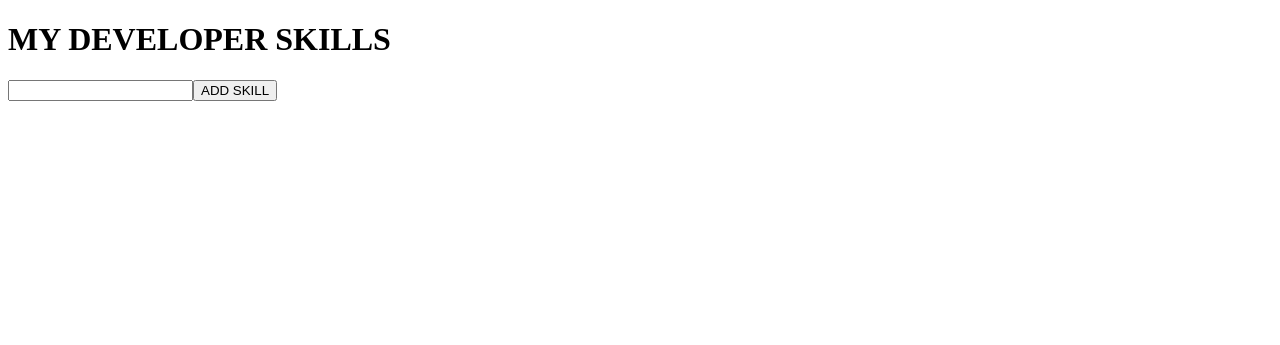
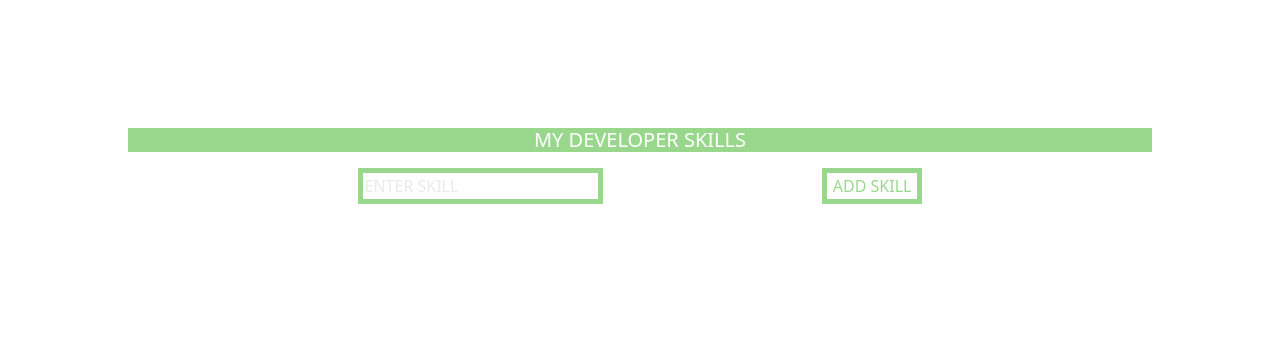
Before and after one commit to maikalangi/dev-skills-lab, a plain HTML site: page index.html in a window 1280 px wide. Drawn offline with nearby package versions, Linux system fonts and the light colour scheme.

Commit message:
creates add skill function

```diff
--- a/css/style.css
+++ b/css/style.css
@@ -0,0 +1,49 @@
+:root {
+    --main-bg-color: rgba(128, 206, 113, 0.8);
+}
+
+#main-box {
+    position: fixed;
+    margin: auto;
+    width: 100%;
+    justify-content: space-between;
+    padding: 10%;
+    text-align: center;
+}
+
+#list {
+    list-style-type: none;
+    display: inline;
+    margin: auto;
+    width: auto;
+    height: auto;
+    text-align: center;
+}
+
+#title {
+    background-color:var(--main-bg-color);
+    color: white;
+    margin: auto;
+    width: auto;
+    text-align: center;
+    padding: initial;
+}
+
+.input-area {
+    display: flex;
+    margin: 1%;
+    align-items: center;
+    justify-content: space-evenly;
+}
+
+#field {
+    border: var(--main-bg-color) solid 5px;
+}
+
+#button {
+    border: var(--main-bg-color) solid 5px;
+    color: var(--main-bg-color);
+    background: white;
+    width: fit-content;
+    height: fit-content;
+}
--- a/index.html
+++ b/index.html
@@ -1,8 +1,4 @@
 <!DOCTYPE html>
-<!--[if lt IE 7]>      <html class="no-js lt-ie9 lt-ie8 lt-ie7"> <![endif]-->
-<!--[if IE 7]>         <html class="no-js lt-ie9 lt-ie8"> <![endif]-->
-<!--[if IE 8]>         <html class="no-js lt-ie9"> <![endif]-->
-<!--[if gt IE 8]>      <html class="no-js"> <!--<![endif]-->
 <html>
     <head>
         <meta charset="utf-8">
@@ -14,16 +10,20 @@
         <script
         src="https://code.jquery.com/jquery-3.3.1.min.js"
         integrity="sha256-FgpCb/KJQlLNfOu91ta32o/NMZxltwRo8QtmkMRdAu8="
-        crossorigin="anonymous"
-        ></script>
+        crossorigin="anonymous" defer></script>
+        <script src="./js/script.js" defer></script>
+        <link href="https://cdn.jsdelivr.net/npm/bootstrap@5.1.3/dist/css/bootstrap.min.css" rel="stylesheet" integrity="sha384-1BmE4kWBq78iYhFldvKuhfTAU6auU8tT94WrHftjDbrCEXSU1oBoqyl2QvZ6jIW3" crossorigin="anonymous">
         <title>My Developer Skills</title>
     </head>
     <body>
-        <!--[if lt IE 7]>
-            <p class="browsehappy">You are using an <strong>outdated</strong> browser. Please <a href="#">upgrade your browser</a> to improve your experience.</p>
-        <![endif]-->
-        <h1>MY DEVELOPER SKILLS</h1>
-        <input type="text"><input type="submit" value="ADD SKILL">
-        <script src="./js/script.js" async defer></script>
+        <main id="main-box">
+                <h5 id="title">MY DEVELOPER SKILLS</h5>
+                <ul class="list"></ul>
+                <div class="input-area">
+                    <input id='field' type="text" value="ENTER SKILL" style="color: rgba(150, 150, 150, 0.2);">
+                    <button id="button">ADD SKILL</button>
+                </div>
+
+        </main>
     </body>
 </html>
--- a/js/script.js
+++ b/js/script.js
@@ -0,0 +1,35 @@
+// // the "document ready" approach
+// $(document).ready(function () {
+//     // all of your app's js goes within this function
+//     alert("Everything is ready, let's do this")
+//   })
+
+//   // or, the shortcut version
+//   $(function () {
+//     // all of your app's js goes within this function
+//     alert("Everything is ready, let's do this")
+//   })
+
+const $ul = $('.list')
+const $button = $('#button')
+const $input = $('#field')
+
+const addSkill = $input.val()
+
+// function will add skill from input field into newly created list under title
+
+console.log(addSkill)
+
+// function skillFunc (){
+//     $main.append($list.val(addSkill));
+// };
+
+
+$button.click(()=>{
+    const $newList = $('<li></li>');
+    $newList.css('list-style-type', 'none');
+    $newList.text($input.val());
+    $ul.append($newList);
+});
+
+// new list will have button with function to clear skill entry
```
